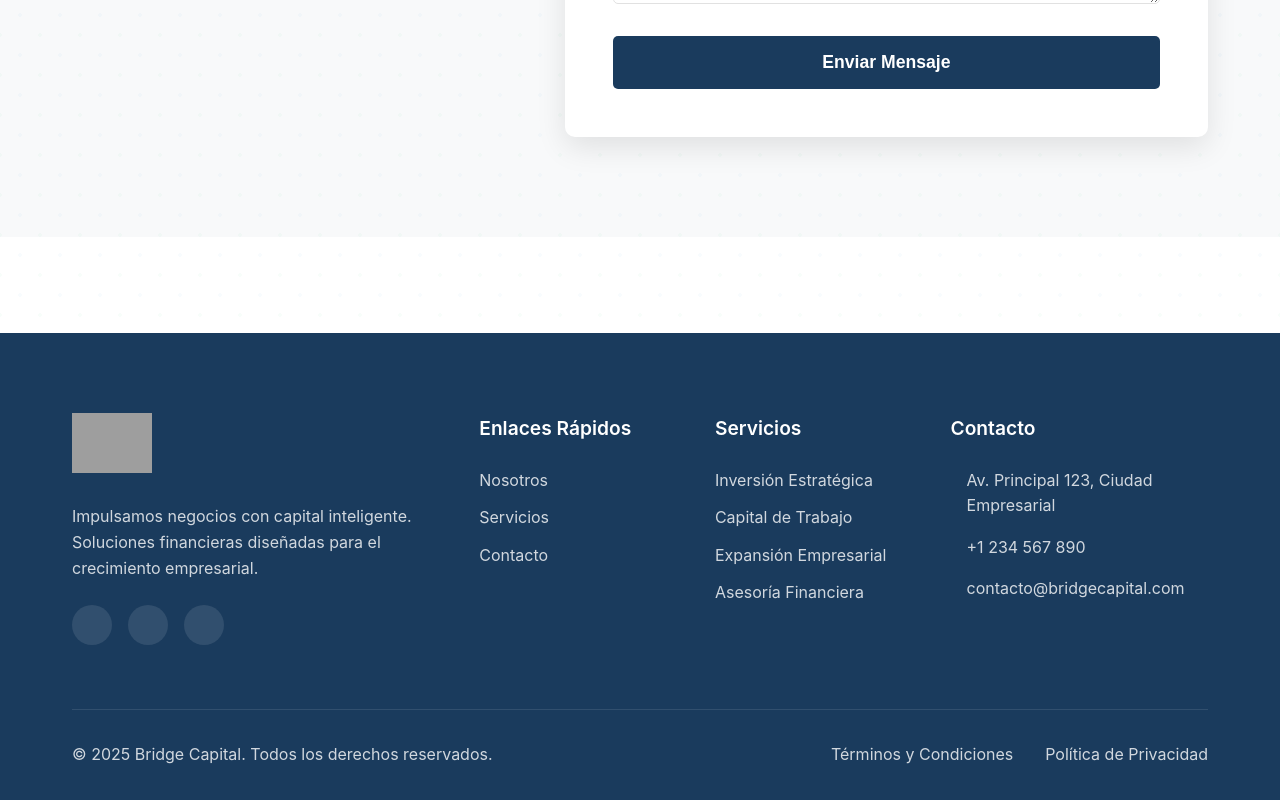
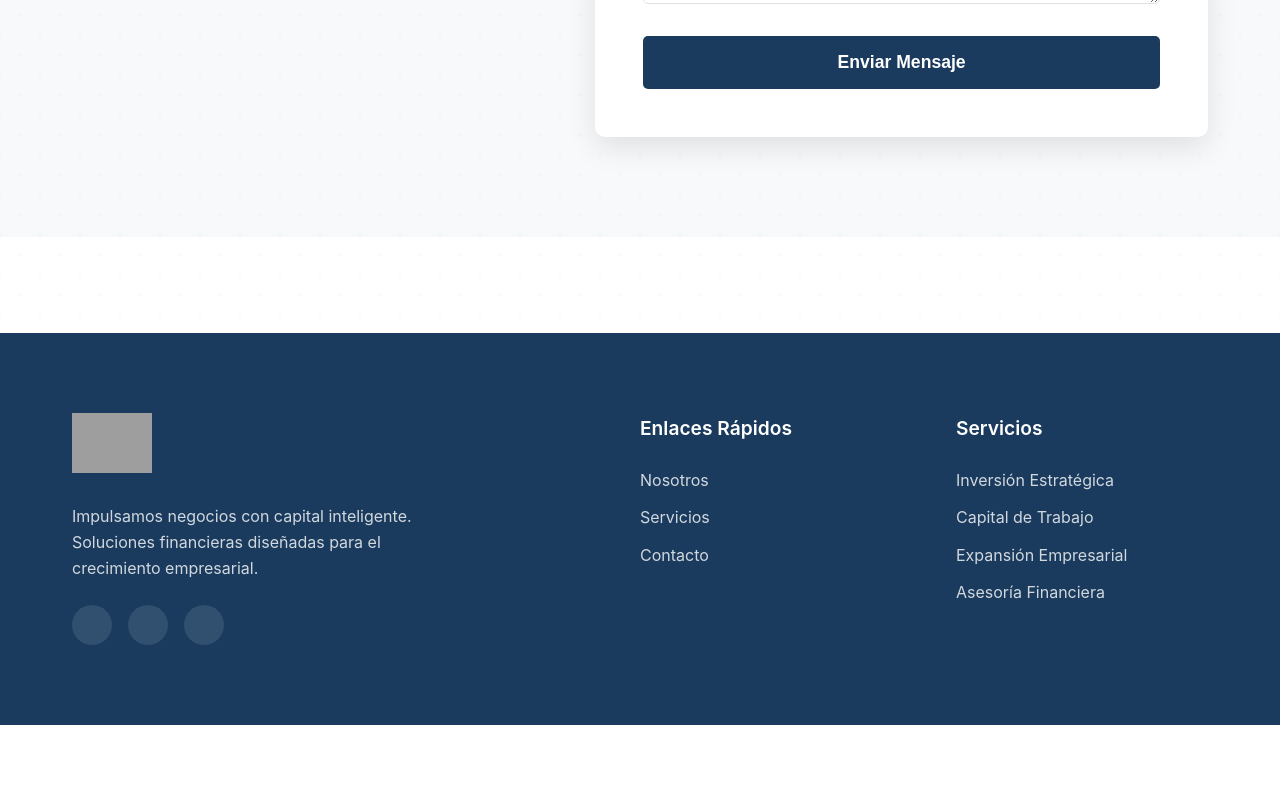
Before and after one commit to zAngel90/pera, a Vue app: page / in a window 1280 px wide. Shown: the part 4153-4953 px from the top of the page. After the commit the page ends 4878 px from the top, so only its background shows below. Built offline with nearby package versions, Linux system fonts and the light colour scheme; grey boxes are pictures that could not be loaded.

Commit message:
Agrega función para validar formularios

```diff
--- a/src/components/ContactSection.vue
+++ b/src/components/ContactSection.vue
@@ -1,23 +1,19 @@
 <template>
   <div class="contact-wrapper" id="contacto">
     <div class="contact-pattern"></div>
-    <section class="contact" id="contact">
+    <section class="contact">
       <div class="container">
         <h2 class="section-title" data-aos="fade-up">Contáctanos</h2>
         <div class="contact-content">
           <div class="contact-info" data-aos="fade-right" data-aos-duration="1000">
             <h3>Información de Contacto</h3>
             <div class="info-item">
-              <font-awesome-icon icon="map-marker-alt" class="icon" />
-              <p>Av. Principal 123, Ciudad Empresarial</p>
-            </div>
-            <div class="info-item">
               <font-awesome-icon icon="phone" class="icon" />
-              <p>+1 234 567 890</p>
+              <p>+54 221 6172108</p>
             </div>
             <div class="info-item">
               <font-awesome-icon icon="envelope" class="icon" />
-              <p>contacto@bridgecapital.com</p>
+              <p>contacto@conectacapitalpartners.com</p>
             </div>
             <div class="social-links" data-aos="fade-up" data-aos-delay="200">
               <a href="#" class="social-link">
--- a/src/components/FooterSection.vue
+++ b/src/components/FooterSection.vue
@@ -36,34 +36,6 @@
             <li><a href="#">Asesoría Financiera</a></li>
           </ul>
         </div>
-
-        <div class="footer-contact">
-          <h3>Contacto</h3>
-          <ul>
-            <li>
-              <i class="fas fa-map-marker-alt"></i>
-              <span>Av. Principal 123, Ciudad Empresarial</span>
-            </li>
-            <li>
-              <i class="fas fa-phone"></i>
-              <span>+1 234 567 890</span>
-            </li>
-            <li>
-              <i class="fas fa-envelope"></i>
-              <span>contacto@bridgecapital.com</span>
-            </li>
-          </ul>
-        </div>
-      </div>
-
-      <div class="footer-bottom">
-        <div class="copyright">
-          <p>&copy; {{ new Date().getFullYear() }} Bridge Capital. Todos los derechos reservados.</p>
-        </div>
-        <div class="legal-links">
-          <a href="#">Términos y Condiciones</a>
-          <a href="#">Política de Privacidad</a>
-        </div>
       </div>
     </div>
   </footer>
@@ -73,7 +45,7 @@
 .footer {
   background-color: #1a3b5d;
   color: white;
-  padding: 80px 0 0;
+  padding: 80px 0;
 }
 
 .container {
@@ -84,10 +56,8 @@
 
 .footer-grid {
   display: grid;
-  grid-template-columns: 2fr 1fr 1fr 1.5fr;
+  grid-template-columns: 2fr 1fr 1fr;
   gap: 4rem;
-  padding-bottom: 4rem;
-  border-bottom: 1px solid rgba(255, 255, 255, 0.1);
 }
 
 .footer-brand {
@@ -130,16 +100,14 @@
 }
 
 .footer-links h3,
-.footer-services h3,
-.footer-contact h3 {
+.footer-services h3 {
   font-size: 1.2rem;
   font-weight: 600;
   margin-bottom: 1.5rem;
 }
 
 .footer-links ul,
-.footer-services ul,
-.footer-contact ul {
+.footer-services ul {
   list-style: none;
   padding: 0;
 }
@@ -158,44 +126,6 @@
 
 .footer-links a:hover,
 .footer-services a:hover {
-  color: white;
-}
-
-.footer-contact li {
-  display: flex;
-  align-items: center;
-  gap: 1rem;
-  margin-bottom: 1rem;
-  color: rgba(255, 255, 255, 0.8);
-}
-
-.footer-contact i {
-  font-size: 1.2rem;
-}
-
-.footer-bottom {
-  padding: 2rem 0;
-  display: flex;
-  justify-content: space-between;
-  align-items: center;
-}
-
-.copyright p {
-  color: rgba(255, 255, 255, 0.8);
-}
-
-.legal-links {
-  display: flex;
-  gap: 2rem;
-}
-
-.legal-links a {
-  color: rgba(255, 255, 255, 0.8);
-  text-decoration: none;
-  transition: color 0.3s ease;
-}
-
-.legal-links a:hover {
   color: white;
 }
 
--- a/src/components/Navbar.vue
+++ b/src/components/Navbar.vue
@@ -27,7 +27,7 @@
           </div>
         </div>
         <router-link to="/nosotros" class="nav-link" @click="closeMenu">Nosotros</router-link>
-        <router-link to="/contacto" class="nav-link" @click="closeMenu">Contacto</router-link>
+        <a href="#contacto" class="nav-link" @click="scrollToContact">Contacto</a>
       </div>
     </div>
   </nav>
@@ -40,6 +40,15 @@ const isScrolled = ref(false);
 const showNavLogo = ref(false);
 const isMenuOpen = ref(false);
 const isDropdownOpen = ref(false);
+
+const scrollToContact = (e) => {
+  e.preventDefault();
+  closeMenu();
+  const contactSection = document.getElementById('contacto');
+  if (contactSection) {
+    contactSection.scrollIntoView({ behavior: 'smooth' });
+  }
+};
 
 onMounted(() => {
   window.addEventListener('scroll', handleScroll);
@@ -112,14 +121,14 @@ const closeMenu = () => {
 }
 
 .nav-logo {
-  height: 150px;
+  height: 100px;
   width: auto;
   filter: brightness(1);
   transition: all 0.3s ease;
 }
 
 .navbar-scrolled .nav-logo {
-  height: 120px;
+  height: 80px;
   filter: brightness(0);
 }
 
```
Also changed, not shown: vite.config.js.timestamp-1749515100585-5137722a8827.mjs (added, +46 -0 lines).
